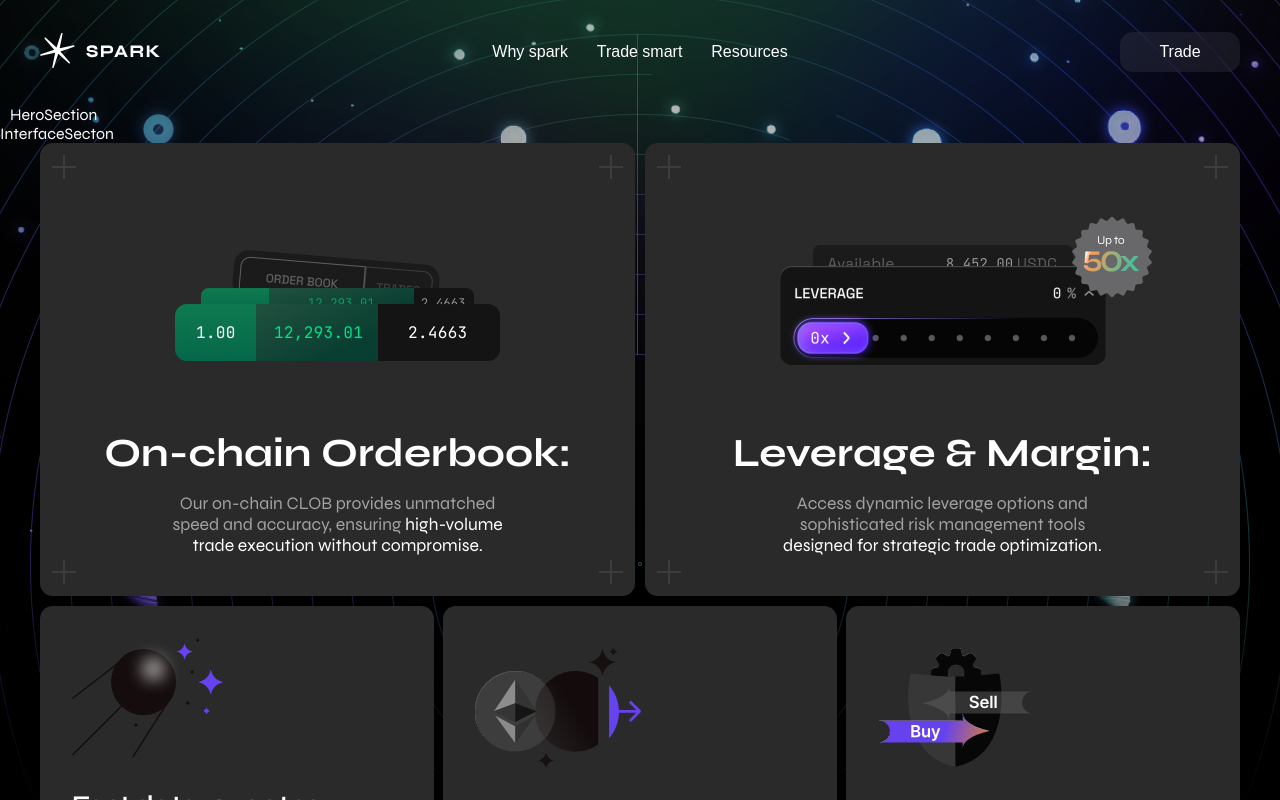
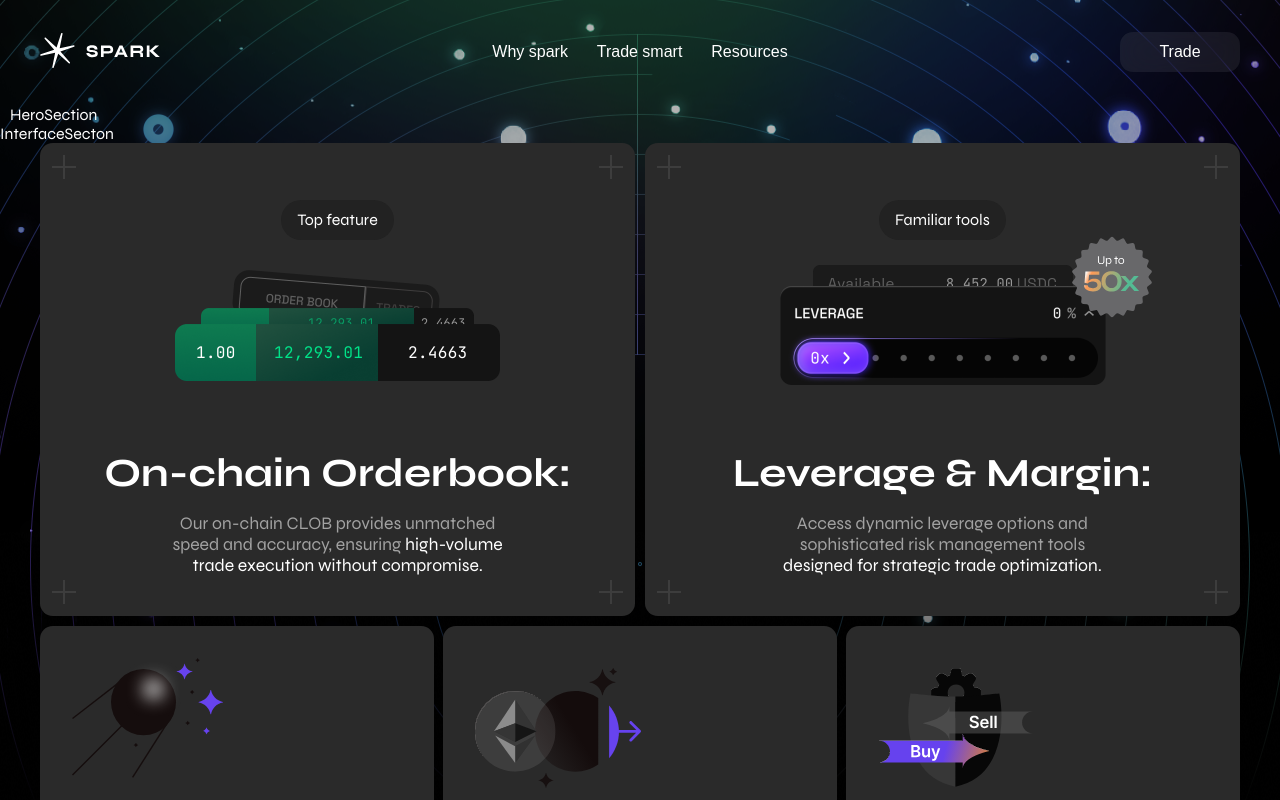
Before and after one commit to compolabs/spark-landing, a Next.js app: page / in a window 1280 px wide. Shown: the top 800 px of the page. Built offline with nearby package versions, Linux system fonts and the light colour scheme.

Commit message:
fix for feature card

```diff
--- a/src/core/components/LandingPage/Features/FeatureCard.tsx
+++ b/src/core/components/LandingPage/Features/FeatureCard.tsx
@@ -20,7 +20,7 @@ const FeatureCard = ({ card }: { card: FeatureCardType }) => {
   return (
     <div css={cssStyles.card}>
       <DecorationPlus>
-        {badge && <Badge text={badge} styles={cssStyles.badge} />}
+        {badge && <Badge content={badge} styles={cssStyles.badge} bgColor={theme.colors.black[22]} />}
         <div css={cssStyles.imageContainer}>
           {imageLabel && (
             <div css={cssStyles.labelContainer}>
@@ -81,6 +81,7 @@ const cssStyles = {
   badge: css`
     margin-top: ${theme.spacing.custom[20]};
     margin-bottom: ${theme.spacing.large};
+    font-size: ${theme.text.size.tiny};
 
     ${theme.media.tabletBreakPoint} {
       margin-top: ${theme.spacing.huge};
```
